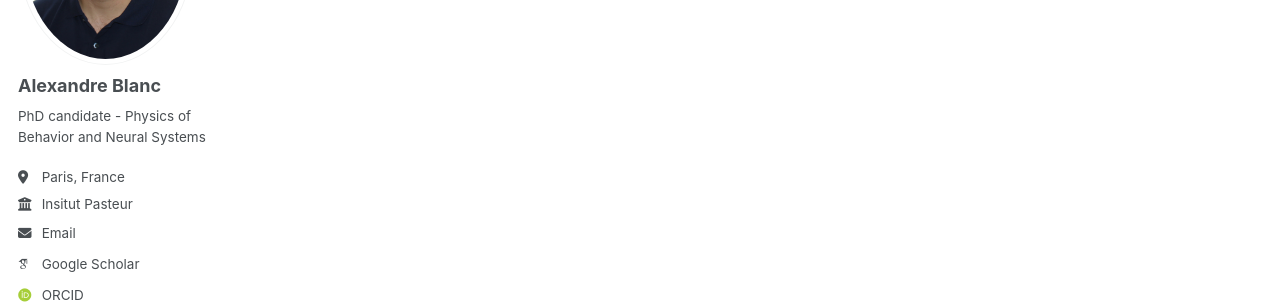
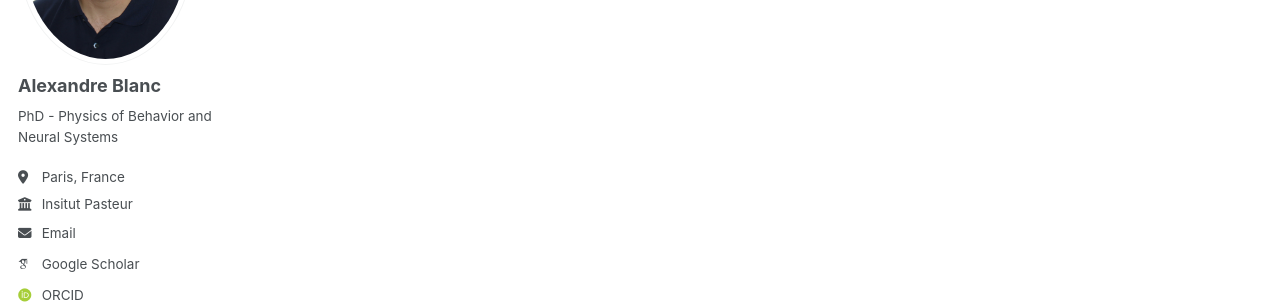
Before and after one commit to aleblanc30/aleblanc30.github.io, a Jekyll site: the page built from _pages/about.md, in a window 1280 px wide. Shown: the part 256-560 px from the top of the page. Built offline with Jekyll 4.4.1, drawn with Linux system fonts in a browser that asks for light colours; some web fonts are replaced; a script that is not in the unit is left out; part of the change alters nothing that is shown.

Commit message:
Revise bio and update publication category structure
Updated bio and modified publication categories.

```diff
--- a/_config.yml
+++ b/_config.yml
@@ -26,7 +26,7 @@ author:
   avatar           : "profile.png"
   name             : "Alexandre Blanc"
   pronouns         : # example: "she/her"
-  bio              : "PhD candidate - Physics of Behavior and Neural Systems"
+  bio              : "PhD - Physics of Behavior and Neural Systems"
   location         : "Paris, France"
   employer         : "Insitut Pasteur"
   uri              : # URL
@@ -81,12 +81,10 @@ author:
 
 # Publication Category - The following the list of publication categories and their headings
 publication_category:
-  books:
-    title: 'Books'
   manuscripts:
     title: 'Journal Articles'
-  conferences:
-    title: 'Conference Papers'
+  thesis:
+    title: 'Thesis'
 
 # Site Settings
 teaser                   :  # filename of teaser fallback teaser image placed in /images/ for social media previews
```
